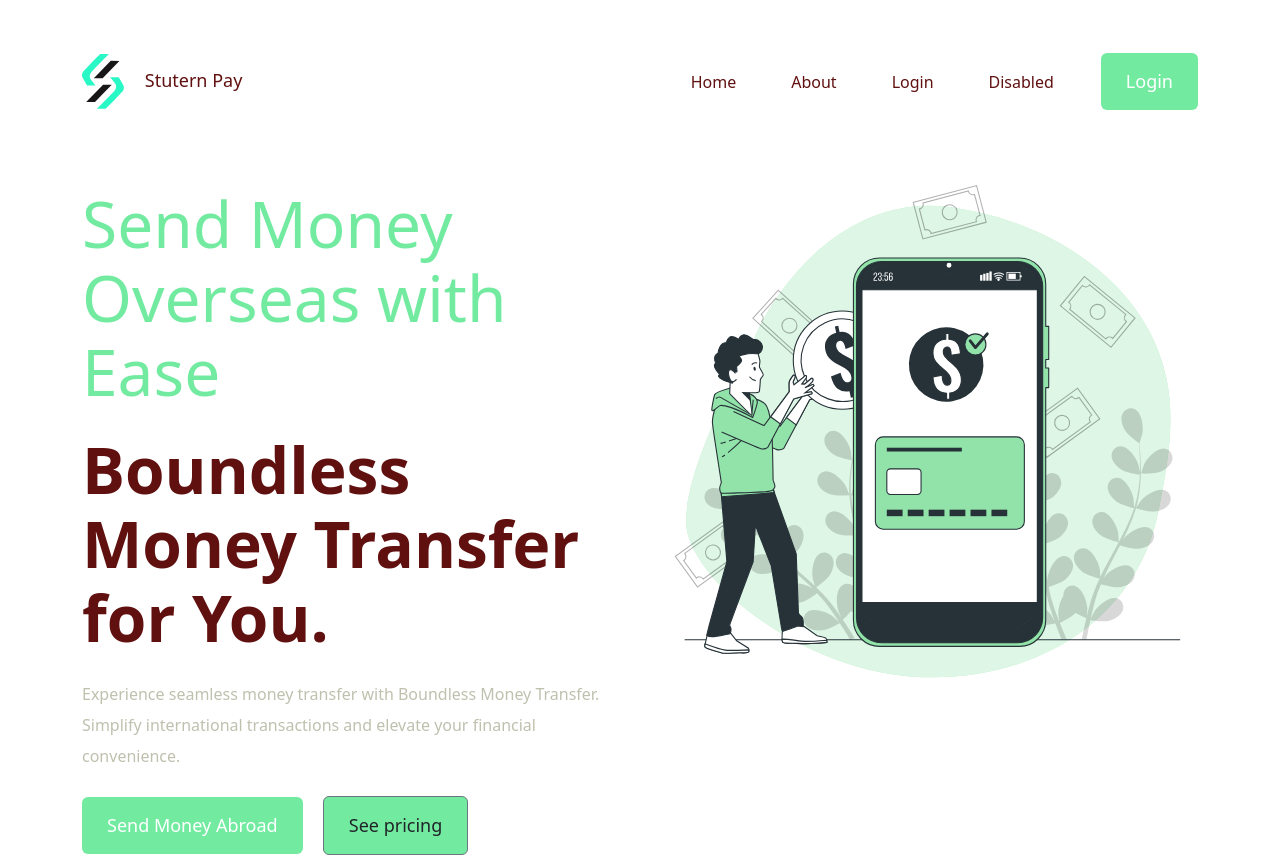
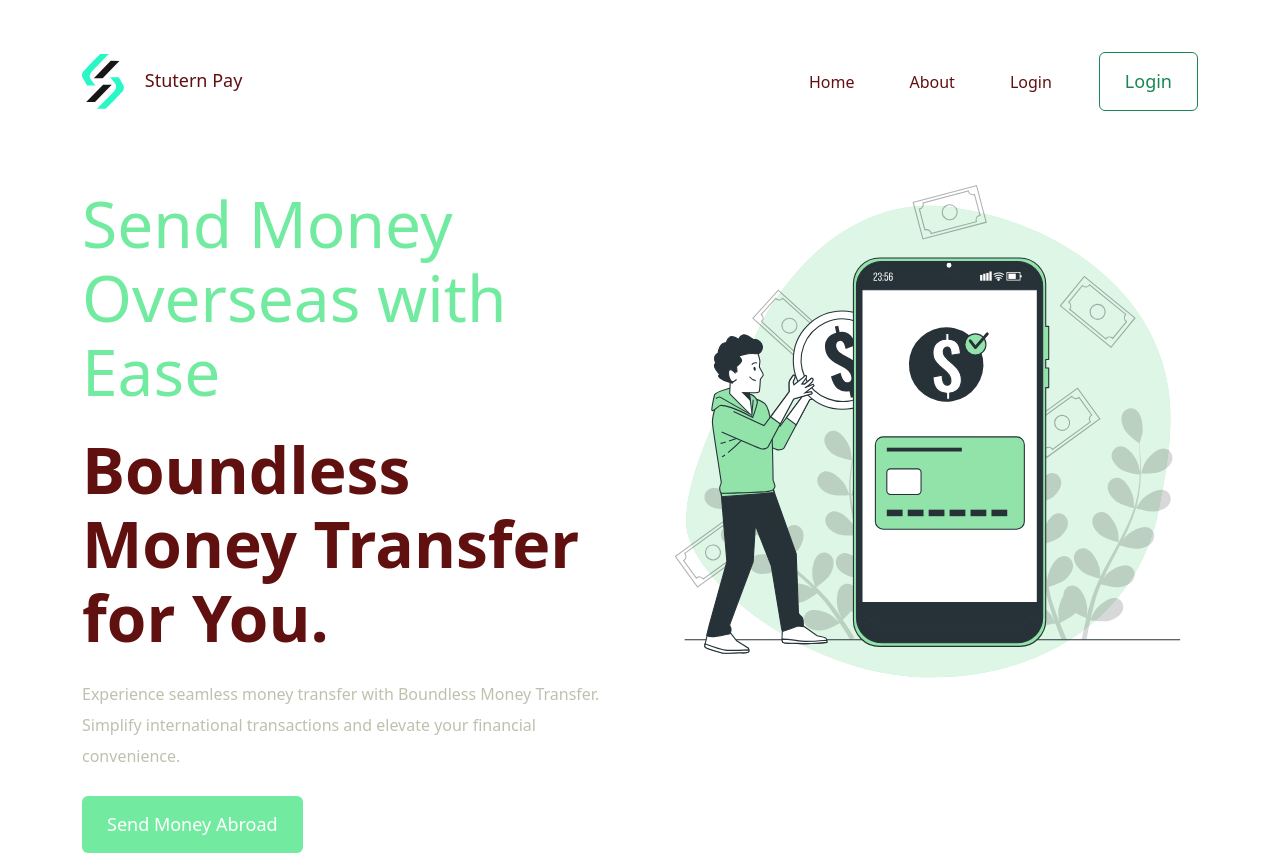
Before and after one commit to Choloooo/stuternpay, a Django app: page / in a window 1280 px wide. Run offline with Django 4.2, Linux system fonts and the light colour scheme.

Commit message:
Added index.html file

```diff
--- a/templates/index.html
+++ b/templates/index.html
@@ -56,16 +56,9 @@
         <div class="navbar-nav ms-auto">
           <a class="nav-link active" aria-current="page" href="#">Home</a>
           <a class="nav-link" href="#">About</a>
-          <a class="nav-link" href="#">Login</a>
-          <a
-            class="nav-link disabled"
-            href="#"
-            tabindex="-1"
-            aria-disabled="true"
-            >Disabled</a
-          >
+          <a class="nav-link" href="{% url 'login' %}">Login</a>
         </div>
-        <a class="btn btn-success shadow-none" href="login">Login</a>
+        <a class="btn btn-outline-success" href="{% url 'login' %}">Login</a>
       </div>
     </div>
   </nav>
@@ -90,9 +83,6 @@
               <a href="#" class="btn btn-success shadow-none"
                 >Send Money Abroad</a
               >
-              <a href="#" class="btn btn-secondary shadow-none ms-3"
-                >See pricing</a
-              >
             </div>
           </div>
         </div>
```
